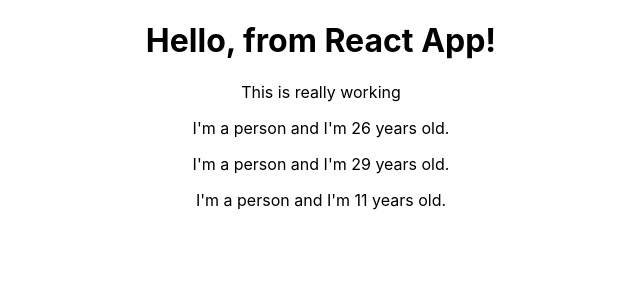
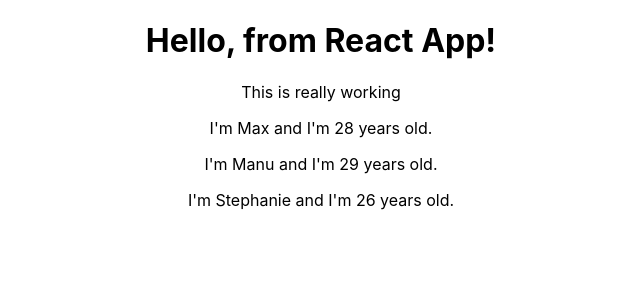
Before and after one commit to MickeyMuis007/React_App, a React (Create React App) app: page / in a window 1280 px wide. Shown: the top 300 px of the page, without its empty margins (319-959 px from the left). Built offline with nearby package versions, Linux system fonts and the light colour scheme.

Commit message:
Working with Props

```diff
--- a/src/App.js
+++ b/src/App.js
@@ -8,9 +8,9 @@
       <div className="App">
         <h1>Hello, from React App!</h1>
         <p>This is really working</p>
-        <Person />
-        <Person />
-        <Person />
+        <Person name="Max" age="28"/>
+        <Person name="Manu" age="29">My Hobbies: Racing</Person>
+        <Person name="Stephanie" age="26"/>
       </div>
     );
     // return React.createElement('div', {className: 'App'}, React.createElement('h1', null, 'Hi I\'m a React App!!!'));
--- a/src/Person/Person.js
+++ b/src/Person/Person.js
@@ -1,7 +1,7 @@
 import React from 'react';
 
-const person = () => {
-    return <p>I'm a person and I'm {Math.floor(Math.random() * 30)} years old.</p>
+const person = (props) => {
+    return <p>I'm {props.name} and I'm {props.age} years old.</p>
 }
 
 export default person;
```
